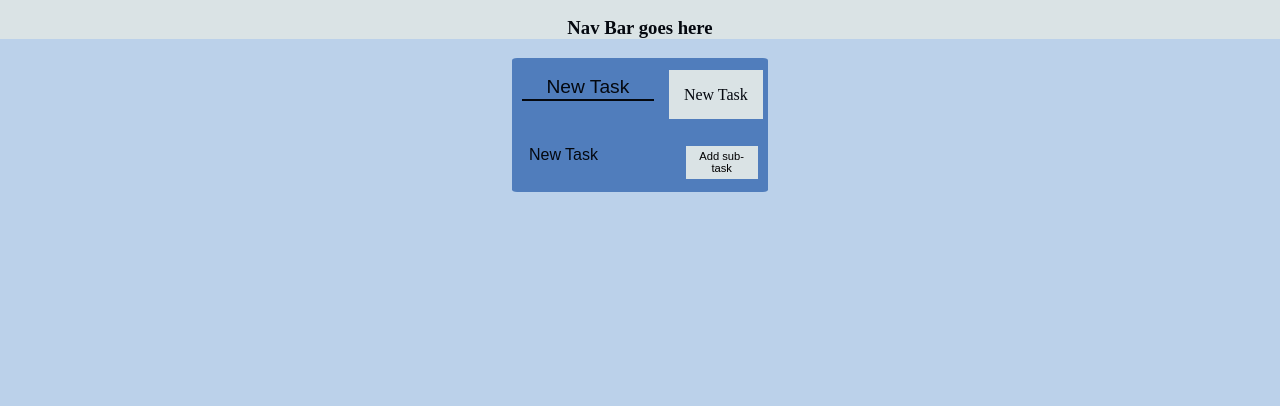
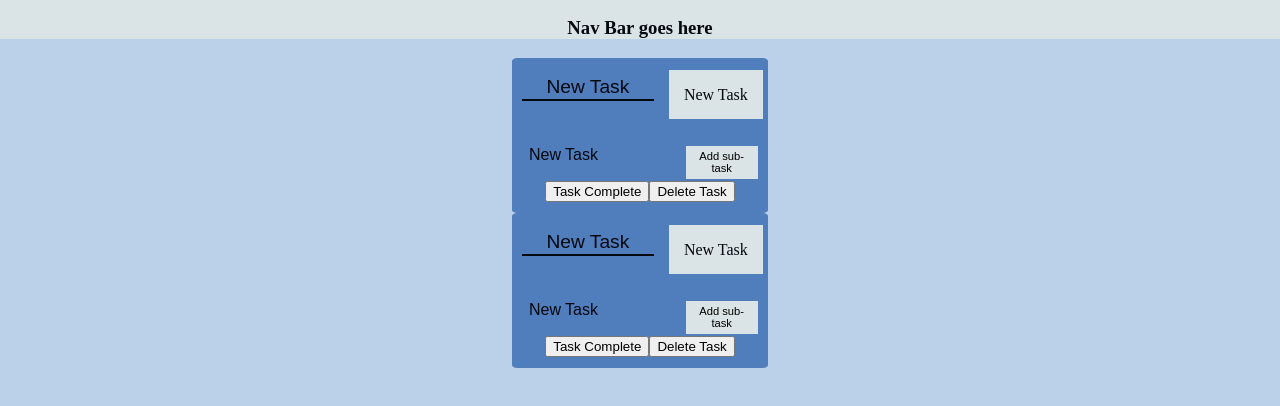
Before and after one commit to Jcait/todolist, a website built with webpack: page src/index.html in a window 1280 px wide. Shown: the part 30-436 px from the top of the page. Built offline with nearby package versions, Linux system fonts and the light colour scheme.

Commit message:
add btn func

```diff
--- a/src/cardList.js
+++ b/src/cardList.js
@@ -1,31 +1,24 @@
-import divAdd from "./divAdd"
-import cardTitle from "./cardTitle"
-import newBtn from "./newBtn"
+import divAdd from "./divAdd";
+import cardTitle from "./cardTitle";
+import newBtn from "./newBtn";
+import taskBtns from "./tasktBtns";
 
-
-
-export default function cardList(card){
-    const div = divAdd()
-   //  const subDiv = divAdd()
-   //  subDiv.classList.add("task-btns")
-    div.classList.add("card-list")
-    listContent(card, div)
-    div.appendChild(taskBtns())
-    card.appendChild(div)
- }
-
-const taskBtns = () => {
-   const div = divAdd()
-   div.classList = "task-btns"
-   return div
+export default function cardList(card) {
+  const div = divAdd();
+  //  const subDiv = divAdd()
+  //  subDiv.classList.add("task-btns")
+  div.classList.add("card-list");
+  listContent(card, div);
+  div.appendChild(taskBtns());
+  card.appendChild(div);
 }
 
- const listContent = (card, div) => {
-    const list = document.createElement("ul")
-    const subDiv = divAdd()
-    subDiv.classList.add("list-content")
-    div.appendChild(subDiv)
-    subDiv.appendChild(list)
-    list.appendChild(cardTitle("New Task"))
-    subDiv.appendChild(newBtn())
- }
+const listContent = (card, div) => {
+  const list = document.createElement("ul");
+  const subDiv = divAdd();
+  subDiv.classList.add("list-content");
+  div.appendChild(subDiv);
+  subDiv.appendChild(list);
+  list.appendChild(cardTitle("New Task"));
+  subDiv.appendChild(newBtn());
+};
--- a/src/divAdd.js
+++ b/src/divAdd.js
@@ -1,3 +1,3 @@
 export default function divAdd() {
-    return document.createElement("div")
- }
+  return document.createElement("div");
+}
--- a/src/index.js
+++ b/src/index.js
@@ -1,7 +1,8 @@
-import "./style.css"
-import card from "./card"
+import "./style.css";
+import card from "./card";
 
 // DOM Selectors
-const content = document.querySelector(".content")
+const content = document.querySelector(".content");
 
-card(content)
+card(content);
+card(content);
--- a/src/style.css
+++ b/src/style.css
@@ -85,6 +85,7 @@ ul > input {
     margin: 4%;
     display: flex;
     align-items: center;
+    flex-direction: column;
 }
 
 .card-top {
--- a/src/tasktBtns.js
+++ b/src/tasktBtns.js
@@ -1,7 +1,30 @@
 import divAdd from "./divAdd";
 
+export default function taskBtns() {
+  const div = divAdd();
+  addBtns(div);
+  div.classList = "task-btns";
+  return div;
+}
 
-export default function taskBtn() {
-    div = divAdd()
-    div.classlist.add("task-btns")
-}
+const addBtns = (div) => {
+  for (let i = 0; i < 2; i++) {
+    const btn = document.createElement("button");
+    if (i == 0) {
+      btn.classList.add("complete-button");
+      btn.innerText = "Task Complete";
+      completeBtn(btn);
+    } else {
+      btn.classList.add("delete-button");
+      btn.innerText = "Delete Task";
+    }
+    div.appendChild(btn);
+  }
+};
+
+const completeBtn = (btn) => {
+  btn.addEventListener("click", () => {
+    const cardList = btn.parentNode.parentNode.parentNode.firstChild.firstChild;
+    cardList.classList.add("subtask-done");
+  });
+};
```
Also changed, not shown: src/newBtn.js (+10 -14 lines).
